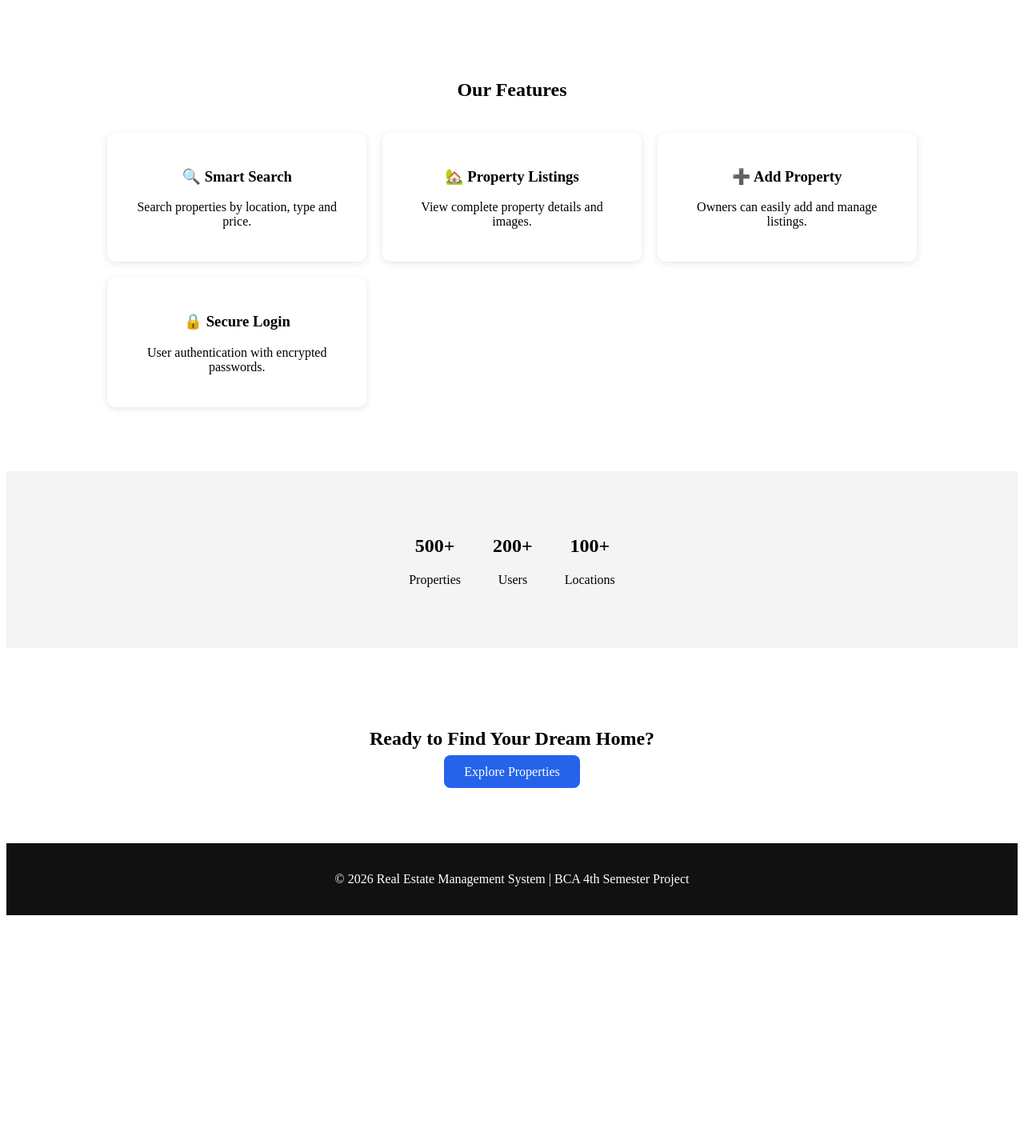
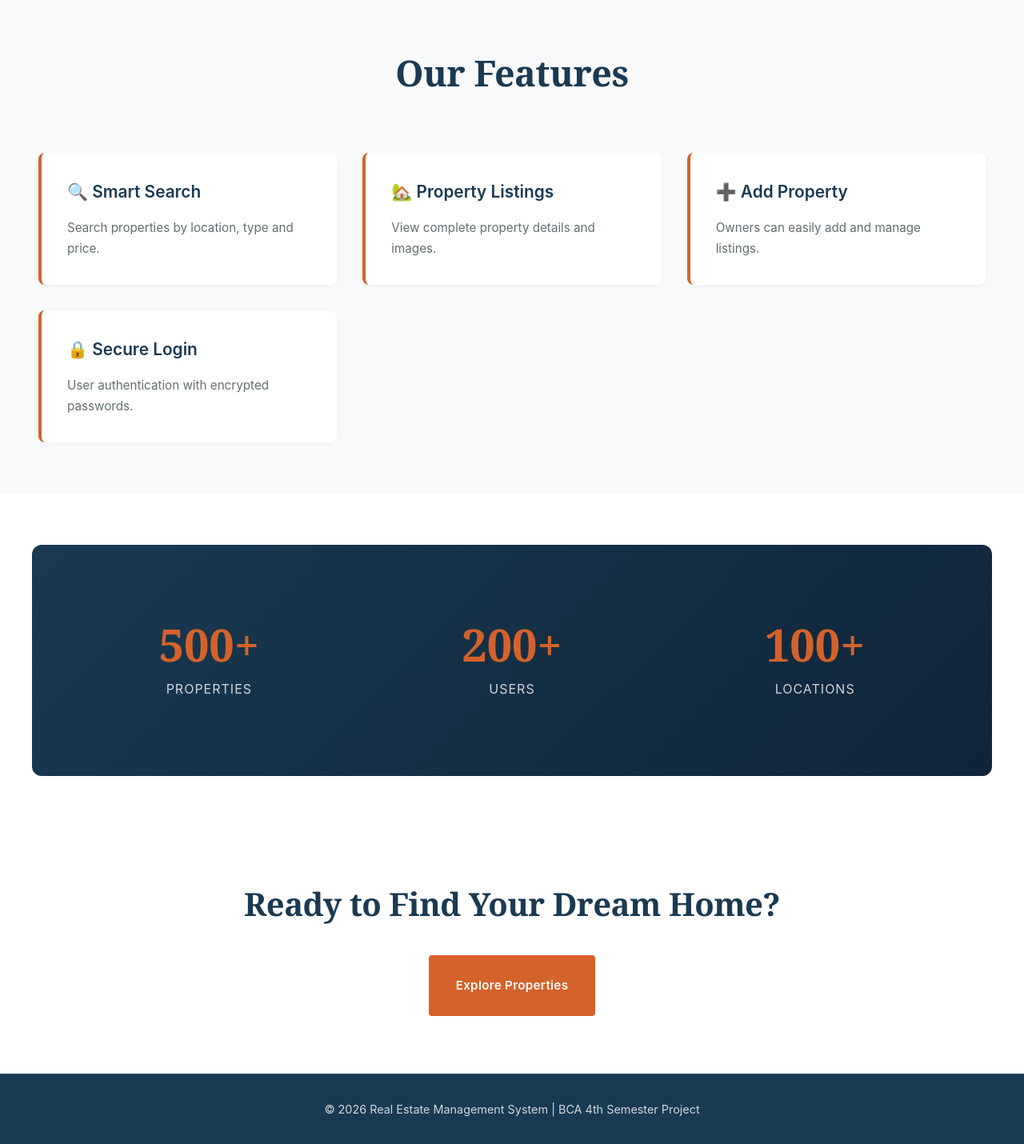
Before and after one commit to dipsonchettry5/Project-Real-Estate, a PHP site: page /landing.php in a window 1280 px wide. Shown: the part 809-2239 px from the top of the page at 80% size. Before the commit the page ends 1953 px from the top, so only its background shows below. Run offline with PHP 8.4, Linux system fonts and the light colour scheme.

Commit message:
Updated and refined everything

```diff
--- a/dashboard.php
+++ b/dashboard.php
@@ -10,7 +10,7 @@
 <header class="hero">
 
     <nav class="navbar">
-        <div class="logo">🏠 RealEstatePro</div>
+        <div class="logo">🏠 RealEstatePro</div>get
 
         <div class="nav-links">
             <a href="index.php">Properties</a>
--- a/lande.css
+++ /dev/null
@@ -1,86 +0,0 @@
-
-.hero{
-    min-height:100vh;
-    background:linear-gradient(rgba(0,0,0,.5),rgba(0,0,0,.5)),
-    url('https://www.pexels.com/search/house/');
-    background-size:cover;
-    background-position:center;
-    color:white;
-}
-
-.navbar{
-    display:flex;
-    justify-content:space-between;
-    padding:20px 50px;
-}
-
-.nav-links a{
-    color:white;
-    margin-left:20px;
-    text-decoration:none;
-}
-
-.hero-content{
-    text-align:center;
-    padding-top:180px;
-}
-
-.hero-content h1{
-    font-size:60px;
-}
-
-.hero-content p{
-    font-size:20px;
-    margin:20px 0;
-}
-
-.primary-btn{
-    padding:12px 25px;
-    background:#2563eb;
-    color:white;
-    text-decoration:none;
-    border-radius:8px;
-}
-
-.features{
-    padding:80px 10%;
-    text-align:center;
-}
-
-.feature-grid{
-    display:grid;
-    grid-template-columns:repeat(auto-fit,minmax(250px,1fr));
-    gap:20px;
-    margin-top:40px;
-}
-
-.feature-card{
-    padding:25px;
-    background:white;
-    box-shadow:0 2px 10px rgba(0,0,0,.1);
-    border-radius:10px;
-}
-
-.stats{
-    display:flex;
-    justify-content:center;
-    gap:40px;
-    padding:60px;
-    background:#f4f4f4;
-}
-
-.stat-card{
-    text-align:center;
-}
-
-.cta{
-    text-align:center;
-    padding:80px;
-}
-
-.footer{
-    background:#111;
-    color:white;
-    text-align:center;
-    padding:20px;
-}
--- a/landing.php
+++ b/landing.php
@@ -3,7 +3,7 @@
 <html>
 <head>
     <title>Real Estate Management System</title>
-    <link rel="stylesheet" href="lande.css">
+    <link rel="stylesheet" href="landing.css">
 </head>
 <body>
 
--- a/property-details.php
+++ b/property-details.php
@@ -1,4 +1,4 @@
-<?php
+git a<?php
 session_start();
 require "config.php";
 
```
